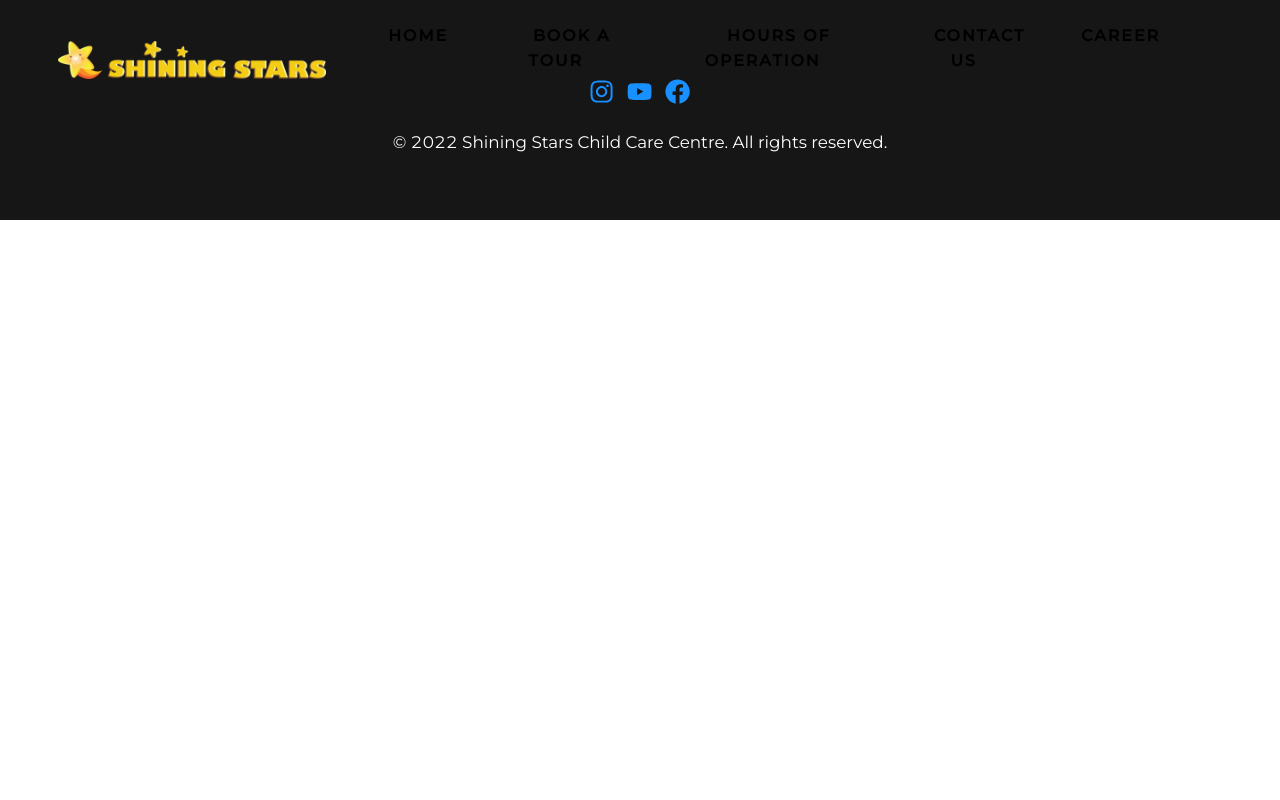
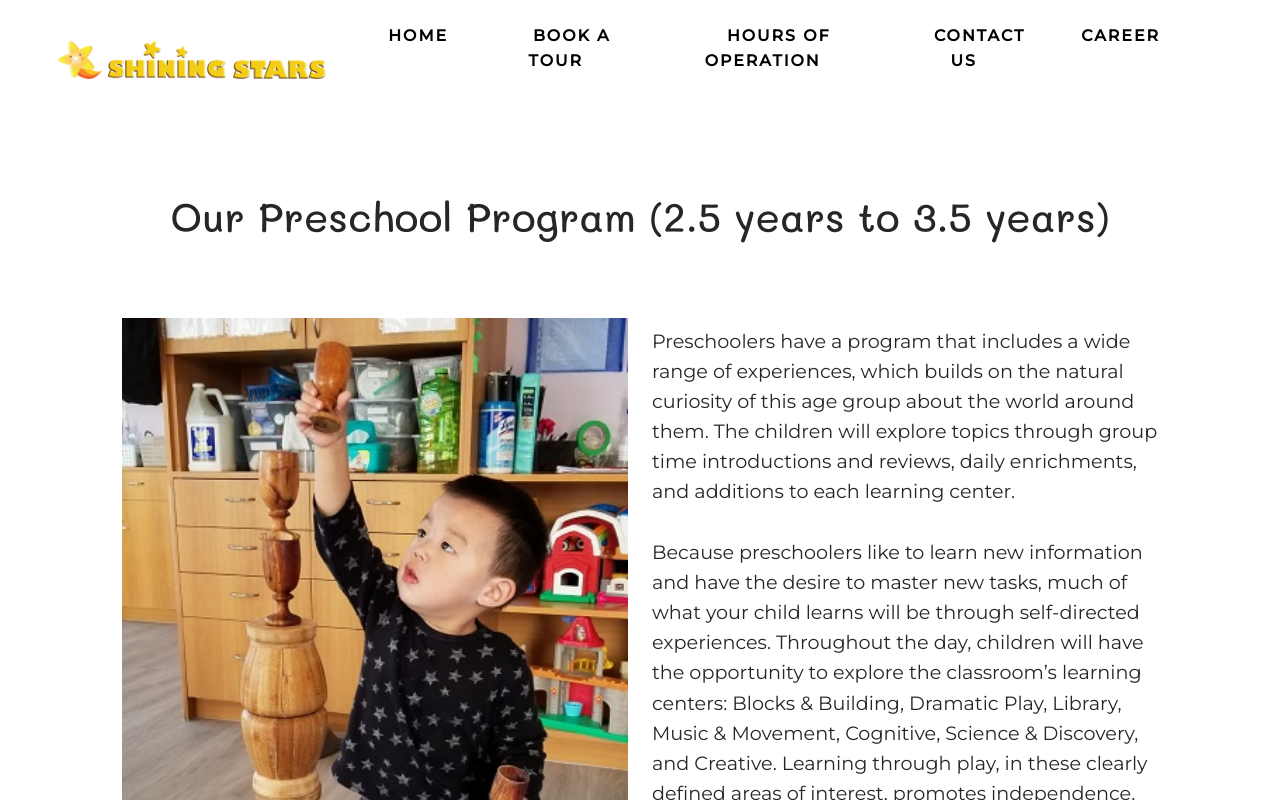
Before and after one commit to yuelinwen/shining-stars-childcare, a React (Create React App) app: page /preschool-program in a window 1280 px wide. Shown: the top 800 px of the page. Built offline with nearby package versions, Linux system fonts and the light colour scheme.

Commit message:
update program route and content

```diff
--- a/src/App.js
+++ b/src/App.js
@@ -11,9 +11,11 @@ import ContactPage from './page/contactPage';
 import NutritionPage from './page/nutritionPage';
 import OperationInfoPage from './page/operationInfoPage';
 import OurMissionPage from './page/ourMissionPage';
-import ProgramPage from './page/programPage';
 import StaffPage from './page/staffPage';
 import PageNotFound from './page/notfoundPage'
+import ToddlerPage from './page/programPages/toddlerPage';
+import JkskPage from './page/programPages/jkskPage';
+import PreSchoolPage from './page/programPages/preschoolPage';
 
 
 function App() {
@@ -29,7 +31,9 @@ function App() {
         <Route exact path="/nutrition" element={<NutritionPage />} />
         <Route exact path="/hour" element={<OperationInfoPage />} />
         <Route exact path="/mission" element={<OurMissionPage />} />
-        <Route exact path="/program" element={<ProgramPage />} />
+        <Route exact path="/toddler-program" element={<ToddlerPage />} />
+        <Route exact path="/junior-senior-kid-program" element={<JkskPage />} />
+        <Route exact path="/preschool-program" element={<PreSchoolPage />} />
         <Route exact path="/staff" element={<StaffPage />} />
         <Route path="/not-found" element={<PageNotFound />} />
       </Routes>
--- a/src/components/program/index.jsx
+++ b/src/components/program/index.jsx
@@ -13,7 +13,7 @@ import jk from "../../assets/image/jk_b.jpeg";
 import { Button } from "@mui/material";
 import { Link } from "react-router-dom";
 
-const CardItem = ({ title, img }) => {
+const CardItem = ({ program, title, img }) => {
   return (
     <Card
       sx={{
@@ -45,6 +45,14 @@ const CardItem = ({ title, img }) => {
             md: 300, // theme.breakpoints.up('md')
             lg: 400, // theme.breakpoints.up('lg')
           },
+          ":hover": {
+            width: {
+              xs: 410, // theme.breakpoints.up('xs')
+              sm: 410, // theme.breakpoints.up('sm')
+              md: 310, // theme.breakpoints.up('md')
+              lg: 410, // theme.breakpoints.up('lg')
+            },
+          },
         }}
         component="img"
         // height="150"
@@ -66,7 +74,7 @@ const CardItem = ({ title, img }) => {
           color="text.secondary"
           style={{ textAlign: "center" }}
         >
-          <Link to={`/program`}>
+          <Link to={`/${program}`}>
             <Button variant="contained" color="error">
               LEARN MORE
             </Button>
@@ -84,18 +92,21 @@ const ProgramComponent = () => {
       <Row className="programs">
         <Col md={4} xs={12} className="program">
           <CardItem
+            program={"toddler-program"}
             title={"Toddler Program (16 months to 2.5 years)"}
             img={toddler}
           />
         </Col>
         <Col md={4} xs={12} className="program">
           <CardItem
+            program={"preschool-program"}
             title={"Preschool Program (2.5 years to 3.5 years)"}
             img={preschool}
           />
         </Col>
         <Col md={4} xs={12} className="program">
           <CardItem
+            program={"junior-senior-kid-program"}
             title={"JK /SK Program (3.5 years up to 7 years)"}
             img={jk}
           />
--- a/src/page/programPage/index.jsx
+++ /dev/null
@@ -1,11 +0,0 @@
-import React from 'react';
-
-const programPage = () => {
-    return (
-        <div>
-
-        </div>
-    );
-}
-
-export default programPage;
--- /dev/null
+++ b/src/page/programPages/jkskPage/index.jsx
@@ -0,0 +1,58 @@
+import React from "react";
+import { Row, Col } from "react-bootstrap";
+import "../styles.scss";
+import ImageSrc from "../../../assets/image/jk_b.jpeg";
+
+const JkskPage = () => {
+  return (
+    <div className="page-outer">
+      <h1>Our Junior and Senior Kindergarten Program (3.5 years to 6 years)</h1>
+      <div className="page-inner">
+        <Row>
+          <Col md={6} sm={12} className="order-1">
+            <img src={ImageSrc} alt="junior-senior-kid-program" />
+          </Col>
+          <Col md={6} sm={12} className="order-2 mt-md-2 mt-sm-5">
+            <p>
+              Our JK/SK program is geared to the needs of children who attend
+              junior or senior kindergarten, but who require care for the days
+              they are not attending school. Activities in the program build
+              upon the kindergarten experiences such as auditory skills, reading
+              and writing, visual discrimination, art projects, letter concepts
+              and math awareness. Topics, with related activities, assist in
+              developing your child's knowledge base, attention span and
+              effective communicating skills. The children have the opportunity
+              to explore the discovery centers that exist in the classroom such
+              as Blocks & Building, Dramatic Play, Library, Music & Movement,
+              Cognitive, Science & Discovery, and Creative.
+              <br />
+              <br />
+              The children will learn the basic skills for reading and writing;
+              Learning the letter sounds (including initial consonant and
+              vowels), learning letter formation (correctly printing the
+              letters), blending (forming words by combining letter sounds to
+              make words) , identifying sounds in words (beginning, middle and
+              ending) , spelling and identifying familiar words (“tricky”
+              words). The children also focus on printing and level reading to
+              develop language and literacy skills. Our numeracy program
+              introduces the children to the basic math skills they will need
+              when entering grade one. <br />
+              <br />
+              The program also introduces French in a fun and interactive way
+              through gatherings, props, charts and stories. Our teachers will
+              encourage children to become comfortable with using basic French
+              words in everyday conversations. Our focus is on verbal speaking
+              but the children will have visual displays to accompany their
+              lessons. Parents will receive daily updates with their child's
+              teacher about their progress.
+              <br />
+              <br />
+            </p>
+          </Col>
+        </Row>
+      </div>
+    </div>
+  );
+};
+
+export default JkskPage;
--- /dev/null
+++ b/src/page/programPages/preschoolPage/index.jsx
@@ -0,0 +1,56 @@
+import React from "react";
+import { Row, Col } from "react-bootstrap";
+import "../styles.scss";
+import ImageSrc from "../../../assets/image/pre_school.jpeg";
+
+const PreSchoolPage = () => {
+  return (
+    <div className="page-outer">
+      <h1>Our Preschool Program (2.5 years to 3.5 years)</h1>
+      <div className="page-inner">
+        <Row>
+          <Col md={6} sm={12} className="order-1">
+            <img src={ImageSrc} alt="junior-senior-kid-program" />
+          </Col>
+          <Col md={6} sm={12} className="order-2 mt-md-2 mt-sm-5">
+            <p>
+              Preschoolers have a program that includes a wide range of
+              experiences, which builds on the natural curiosity of this age
+              group about the world around them. The children will explore
+              topics through group time introductions and reviews, daily
+              enrichments, and additions to each learning center.
+              <br />
+              <br />
+              Because preschoolers like to learn new information and have the
+              desire to master new tasks, much of what your child learns will be
+              through self-directed experiences. Throughout the day, children
+              will have the opportunity to explore the classroom’s learning
+              centers: Blocks & Building, Dramatic Play, Library, Music &
+              Movement, Cognitive, Science & Discovery, and Creative. Learning
+              through play, in these clearly defined areas of interest, promotes
+              independence, fosters decision-making, and encourages hands-on
+              involvement. Each learning center engages the child’s core
+              components of development: social-emotional, language, cognitive,
+              physical and aesthetic. Each child develops at their own pace and
+              we encourage communication between teacher and parents on the
+              progress of their child. Daily communication from the classroom
+              teachers will update parents on activities, future class projects
+              and field trips.
+              <br />
+              <br />
+              The program also introduces French in a fun and interactive way
+              through gatherings, props, charts and stories. Our teachers will
+              encourage children to become comfortable with using basic French
+              words in everyday conversations. Parents will receive daily
+              updates with their child’s teacher about their progress.
+              <br />
+              <br />
+            </p>
+          </Col>
+        </Row>
+      </div>
+    </div>
+  );
+};
+
+export default PreSchoolPage;
--- /dev/null
+++ b/src/page/programPages/styles.scss
@@ -0,0 +1,34 @@
+.page-outer {
+  // background: rgb(247, 247, 247);
+  width: 100%;
+  height: auto;
+  flex-direction: column;
+  display: flex;
+  justify-content: center;
+  align-items: center;
+  padding: 15% 5% 15% 5%;
+
+
+  .page-inner {
+    width: 90%;
+    margin-top: 5%;
+  }
+
+  img{
+    width: 100%;
+  }
+
+  h1{
+    text-align: center;
+  }
+}
+
+@media screen and (max-width: 767px) {
+  .outer {
+    padding: 25% 5% 25% 5%;
+
+    .inner {
+      width: 90%;
+    }
+  }
+}
--- /dev/null
+++ b/src/page/programPages/toddlerPage/index.jsx
@@ -0,0 +1,40 @@
+import React from "react";
+import { Row, Col } from "react-bootstrap";
+import "../styles.scss";
+import ImageSrc from "../../../assets/image/new_b_toddler.jpeg";
+
+const ToddlerPage = () => {
+  return (
+    <div className="page-outer">
+      <h1>Toddler Program (16 months to 2.5 years)</h1>
+      <div className="page-inner">
+        <Row>
+          <Col md={6} sm={12} className="order-1">
+            <img src={ImageSrc} alt="junior-senior-kid-program" />
+          </Col>
+          <Col md={6} sm={12} className="order-2 mt-md-2 mt-sm-5">
+            <p>
+              For toddlers we have a program that has been developed to meet
+              their needs of limitless energy, natural curiosity for learning
+              and struggle for independence. Learning centers, with educational
+              and developmentally appropriate toys designed for learning, create
+              a bright and exciting environment for your child. Expanding the
+              imagination and strengthening the muscles has never been more fun!
+              Weekly lesson plans provide activities designed to develop skills
+              necessary to accomplish developmental milestones. At this tender
+              age, there's no such thing as too much love, too many hugs, or too
+              many giggles. It's imperative to create strong bonds with families
+              and caregivers. At Shining Stars Child Care Centre, you know your
+              child is being loved, hugged and nurtured from the very beginning
+              and as he/she continues to develop. The program also introduces
+              French in a fun and interactive way through gatherings, nursery
+              rhymes as well as songs.
+            </p>
+          </Col>
+        </Row>
+      </div>
+    </div>
+  );
+};
+
+export default ToddlerPage;
```
